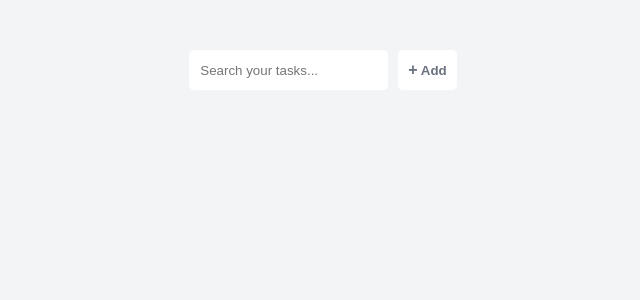
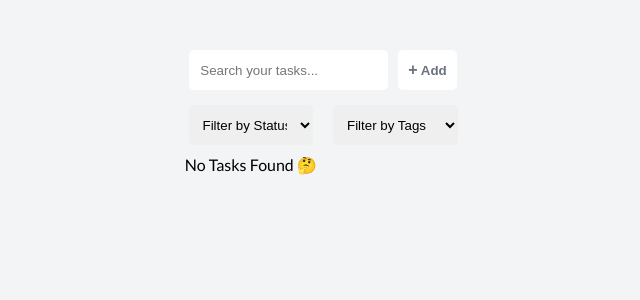
Before and after one commit to pratik-kumar-sahu/full_stack_july, a React (Create React App) app: page / in a window 1280 px wide. Shown: the top 300 px of the page, without its empty margins (317-957 px from the left). Built offline with nearby package versions, Linux system fonts and the light colour scheme.

Commit message:
UI optimized and added filters

```diff
--- a/package.json
+++ b/package.json
@@ -12,6 +12,7 @@
     "react-router-dom": "^5.2.0",
     "react-scripts": "4.0.3",
     "react-toastify": "^7.0.4",
+    "uuid": "^8.3.2",
     "web-vitals": "^1.1.2"
   },
   "scripts": {
--- a/src/App.js
+++ b/src/App.js
@@ -1,4 +1,4 @@
-import { useContext, useState } from "react";
+import { useContext, useEffect, useState } from "react";
 import "./App.scss";
 import ModalForm from "./components/ModalForm";
 import Todo from "./components/Todo";
@@ -7,6 +7,44 @@ import { TodoContext } from "./stateHandling/TodoContext";
 function App() {
   const [modal, setModal] = useState(false);
   const { todos } = useContext(TodoContext);
+
+  const [todoArr, setTodoArr] = useState(todos);
+  const [search, setSearch] = useState("");
+  const [filterStatus, setFilterStatus] = useState("");
+  const [filterTags, setFilterTags] = useState("");
+
+  useEffect(() => {
+    setTodoArr(
+      todos.filter((todo) =>
+        todo.title.toLowerCase().includes(search.toLowerCase())
+      )
+    );
+  }, [search, setTodoArr, todos]);
+
+  useEffect(() => {
+    if (filterStatus) {
+      setFilterTags("");
+      setTodoArr(todos.filter((todo) => todo.status === filterStatus));
+    } else {
+      clearFilters();
+    }
+  }, [filterStatus, setTodoArr, todos]);
+
+  useEffect(() => {
+    if (filterTags) {
+      setFilterStatus("");
+      setTodoArr(todos.filter((todo) => todo.tags.includes(filterTags)));
+    } else {
+      clearFilters();
+    }
+  }, [filterTags, setTodoArr, todos]);
+
+  const clearFilters = () => {
+    setFilterStatus("");
+    setFilterTags("");
+    setSearch("");
+    setTodoArr(todos);
+  };
 
   return (
     <div className="app">
@@ -18,13 +56,15 @@ function App() {
             style={{
               display: "flex",
               justifyContent: "center",
-              marginBottom: "2rem",
+              marginBottom: ".5rem",
             }}
           >
             <input
               className="app__container-search"
               type="search"
               placeholder="Search your tasks..."
+              value={search}
+              onChange={(e) => setSearch(e.target.value)}
             />
             <button
               className="app__container-btn"
@@ -32,12 +72,63 @@ function App() {
             >
               <span style={{ fontSize: "1.6rem" }}>+</span> Add
             </button>
+            <button
+              style={{
+                marginLeft: "1rem",
+                display: `${filterStatus || filterTags ? "block" : "none"}`,
+              }}
+              className="app__container-btn"
+              onClick={clearFilters}
+            >
+              Clear Filters
+            </button>
+          </div>
+
+          <div
+            style={{
+              display: "flex",
+              justifyContent: "space-between",
+            }}
+          >
+            <select
+              style={{ margin: "1rem" }}
+              className="modal__container-input input2"
+              name="status"
+              value={filterStatus}
+              onChange={(e) => setFilterStatus(e.target.value)}
+            >
+              <option value="" defaultValue>
+                Filter by Status
+              </option>
+              <option value="backlog">Backlog</option>
+              <option value="in-progress">In Progress</option>
+              <option value="done">Done</option>
+            </select>
+
+            <select
+              style={{ margin: "1rem" }}
+              className="modal__container-input input2"
+              name="status"
+              value={filterTags}
+              onChange={(e) => setFilterTags(e.target.value)}
+            >
+              <option value="" defaultValue>
+                Filter by Tags
+              </option>
+              <option value="Daily">Daily</option>
+              <option value="Work">Work</option>
+              <option value="Important">Important</option>
+            </select>
           </div>
 
           <div className="app__container-todos">
-            {todos.map((todo) => (
-              <Todo key={todo._id} todo={todo} setModal={setModal} />
-            ))}
+            {todoArr.length < 1 ? (
+              <div style={{ textAlign: "center" }}>No Tasks Found 🤔</div>
+            ) : (
+              todoArr.map((todo) => (
+                <Todo key={todo._id} todo={todo} setModal={setModal} />
+              ))
+            )}
           </div>
         </div>
       )}
--- a/src/components/styles.scss
+++ b/src/components/styles.scss
@@ -124,3 +124,9 @@
     justify-content: space-between;
   }
 }
+
+@media (max-width: 600px) {
+  .todo {
+    margin: 0.5rem auto;
+  }
+}
```
Also changed, not shown: 1 other file (tests, documents, lock files or other folders).
